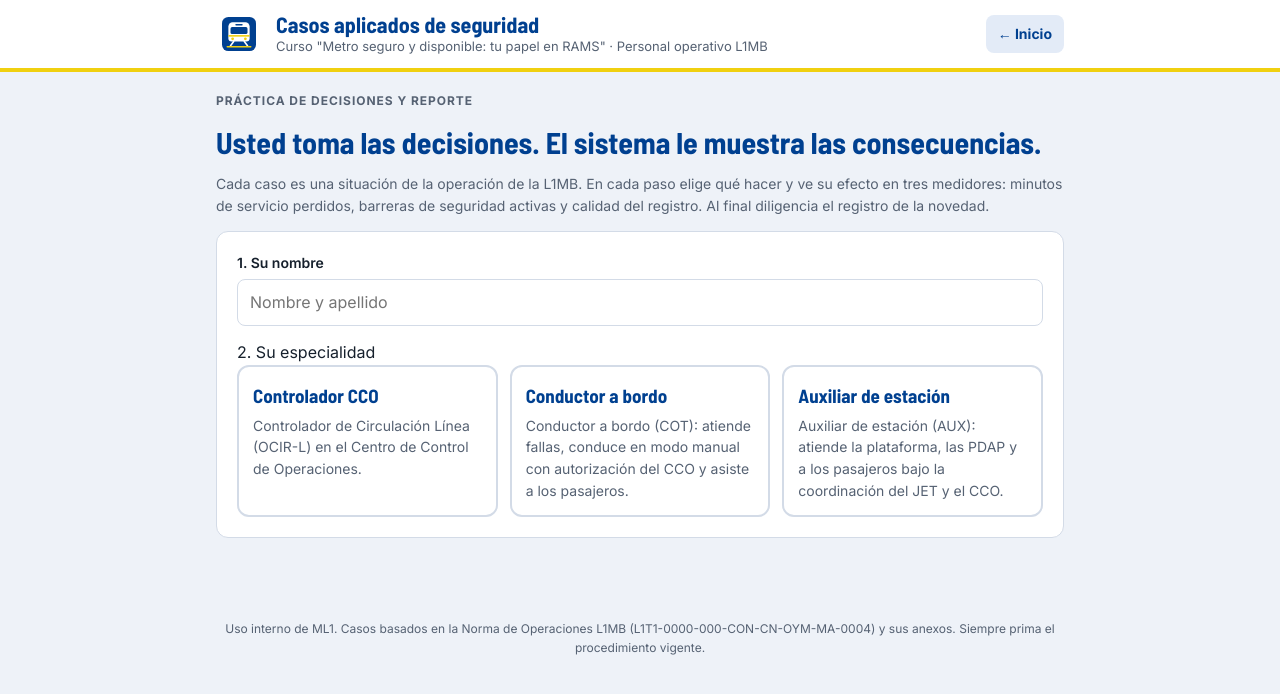
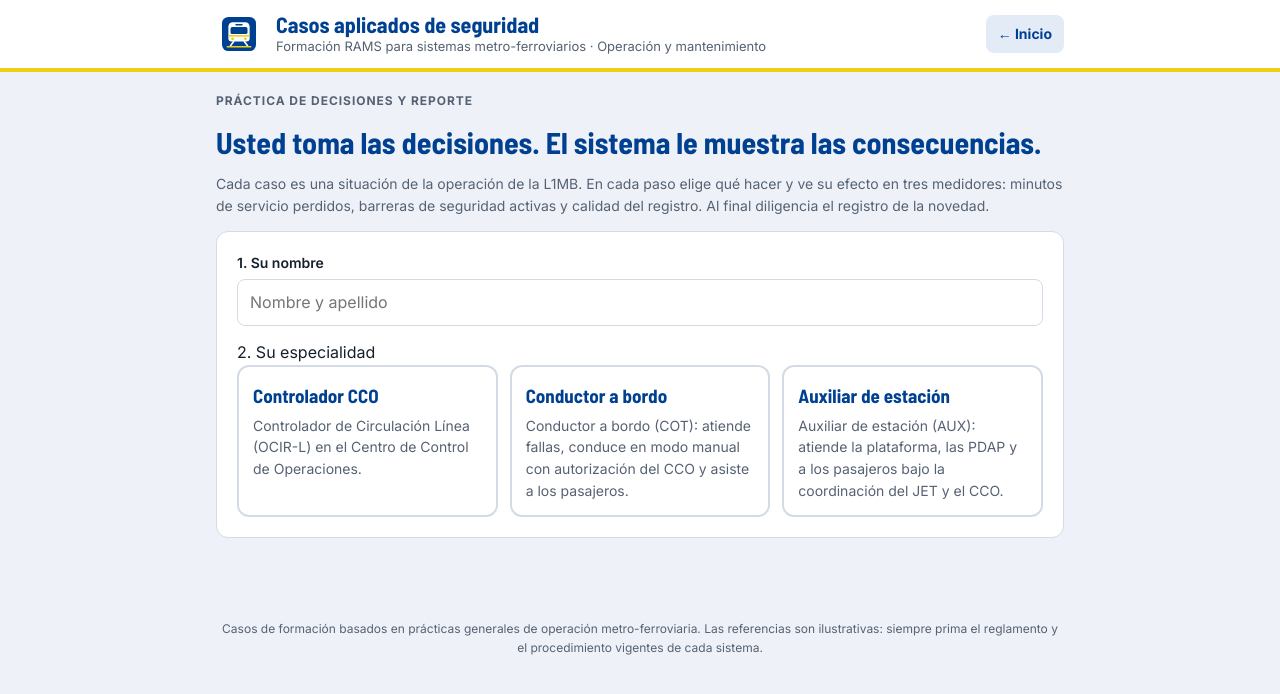
Before and after one commit to Fajardouz/rams-simulator-metro-railway-systems, a plain HTML site: page ramas/casos-seguridad/index.html in a window 1280 px wide. Drawn offline with Linux system fonts and the light colour scheme.

Commit message:
Rama casos: textos genericos

```diff
--- a/ramas/casos-seguridad/index.html
+++ b/ramas/casos-seguridad/index.html
@@ -10,12 +10,12 @@
 </head>
 <body>
 <header class="top"><div class="wrap">
-  <img class="logo" alt="Metro Línea 1">
-  <div><div class="brandname" id="brandtitle">Casos aplicados de seguridad</div><div class="brandsub">Curso "Metro seguro y disponible: tu papel en RAMS" · Personal operativo L1MB</div></div>
+  <img class="logo" alt="Simulador RAMS">
+  <div><div class="brandname" id="brandtitle">Casos aplicados de seguridad</div><div class="brandsub">Formación RAMS para sistemas metro-ferroviarios · Operación y mantenimiento</div></div>
   <a class="back" href="../../index.html">← Inicio</a>
 </div></header>
 <main class="wrap" id="app"></main>
-<footer class="note wrap">Uso interno de ML1. Casos basados en la Norma de Operaciones L1MB (L1T1-0000-000-CON-CN-OYM-MA-0004) y sus anexos. Siempre prima el procedimiento vigente.</footer>
+<footer class="note wrap">Casos de formación basados en prácticas generales de operación metro-ferroviaria. Las referencias son ilustrativas: siempre prima el reglamento y el procedimiento vigentes de cada sistema.</footer>
 <script src="../../assets/logo.js"></script>
 <script src="../../assets/config.js"></script>
 <script src="contenido.js"></script>
```
